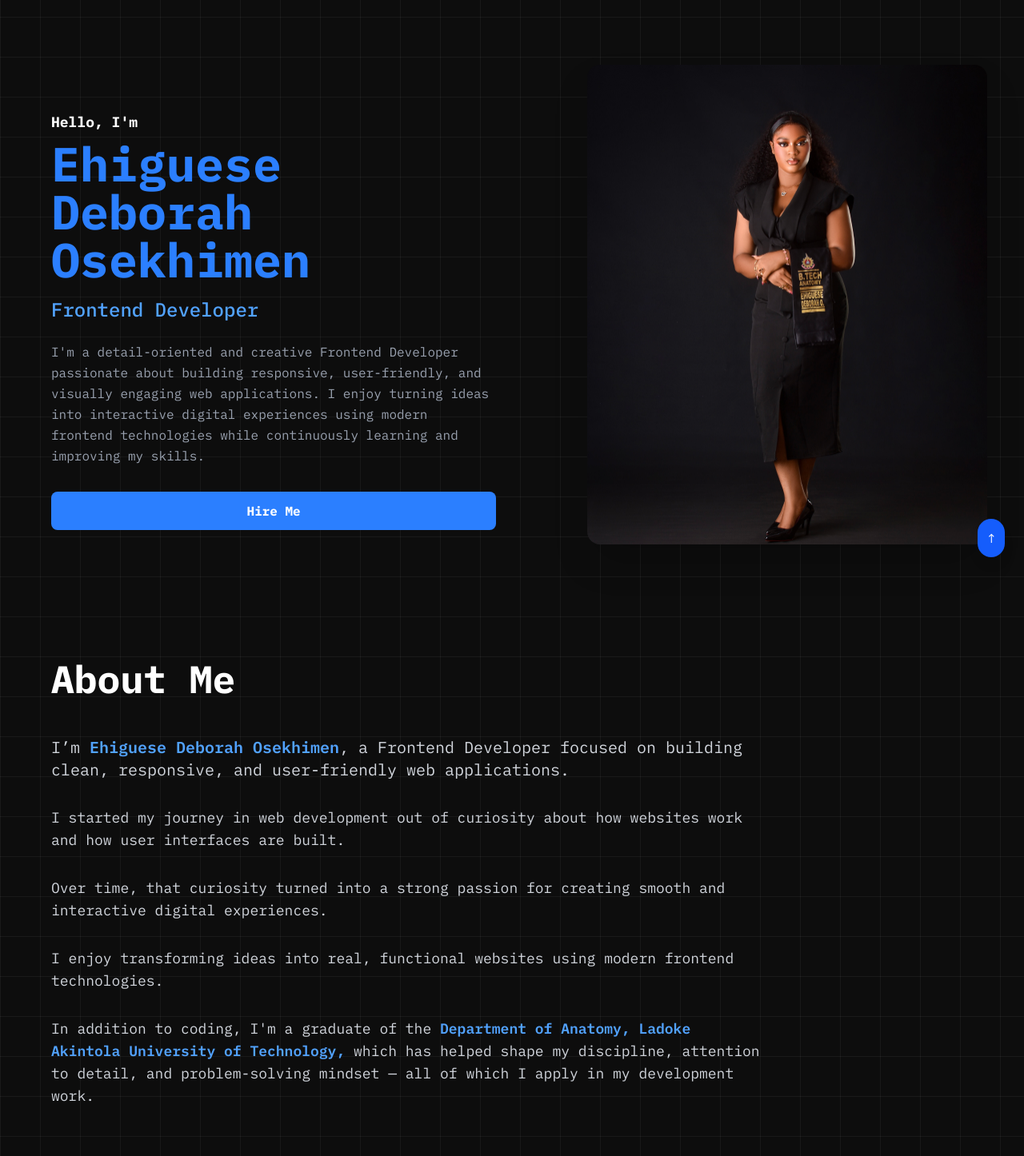
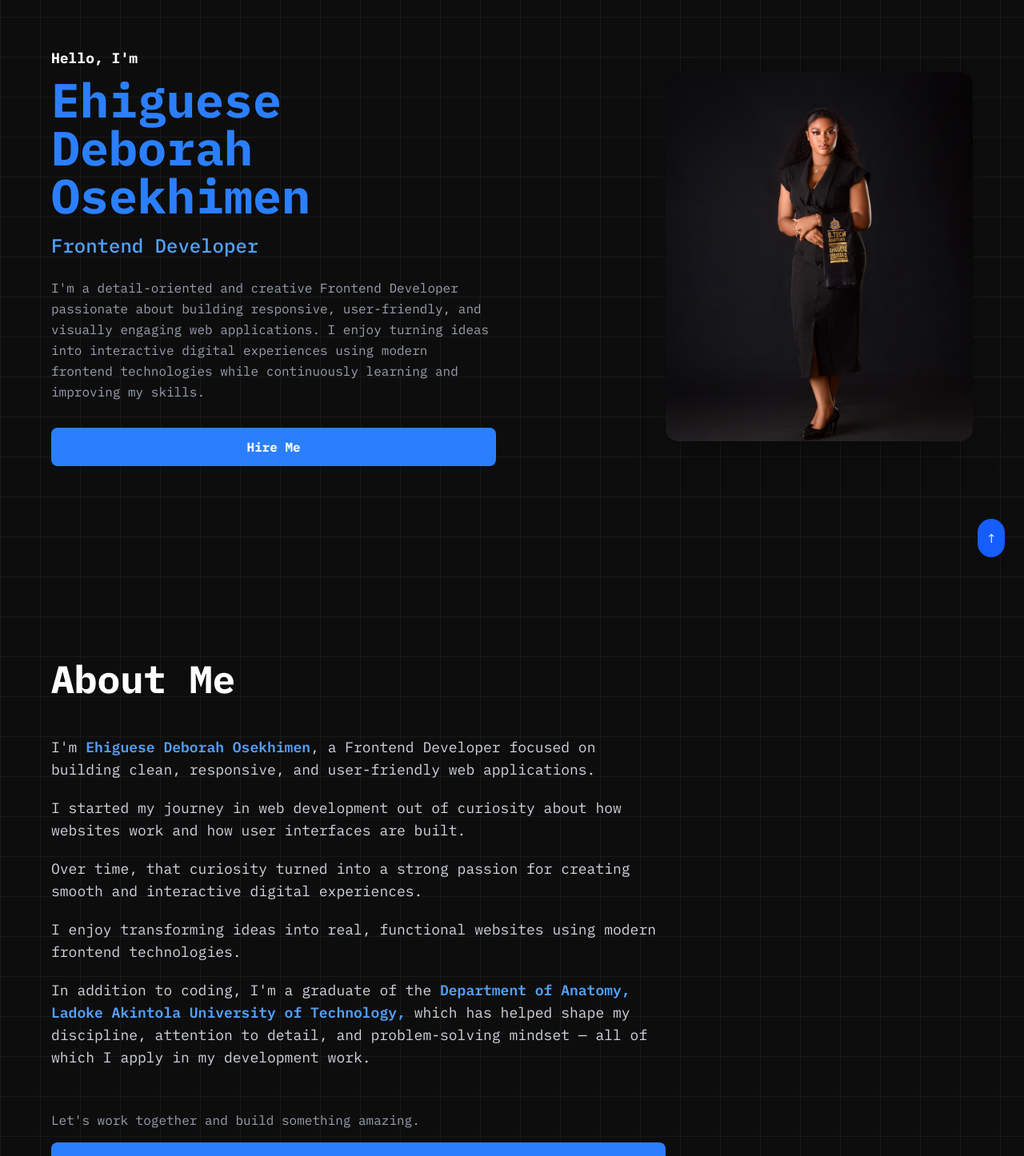
Before and after one commit to Debby-Tech968/Debby-Portfolio, a React (Vite) app: page / in a window 1280 px wide. Shown: the part 79-1525 px from the top of the page at 80% size. Built offline with nearby package versions, Linux system fonts and the light colour scheme.

Commit message:
fix hero image alignment and update herosection, about, navbar

```diff
--- a/src/components/About.jsx
+++ b/src/components/About.jsx
@@ -35,20 +35,20 @@ const About = () => {
       initial="hidden"
       whileInView="show"
       viewport={{ once: true, amount: 0.2 }}
-      className="min-h-screen px-4 sm:px-6 md:px-12 lg:px-16 py-16 text-white"
+      className="min-h-screen px-4 sm:px-8 md:px-12 lg:px-16 py-20 text-white"
     >
       {/* Title */}
       <motion.h1
-        className="text-3xl sm:text-4xl md:text-5xl font-bold mt-10 mb-8 md:mb-12 text-center md:text-left"
+        className="text-3xl sm:text-4xl md:text-5xl font-bold mt-6 mb-8 md:mb-12 text-center md:text-left"
         variants={item}
       >
         About Me
       </motion.h1>
 
-      <div className="max-w-4xl mx-auto md:mx-0 space-y-6 md:space-y-8 text-gray-300 leading-relaxed">
+      <div className="max-w-3xl mx-auto md:mx-0 space-y-5 text-gray-300 leading-relaxed">
         {/* Intro */}
-        <motion.p className="text-base sm:text-lg md:text-xl" variants={item}>
-          I’m{" "}
+        <motion.p className="text-base sm:text-lg" variants={item}>
+          I'm{" "}
           <span className="text-blue-400 font-semibold">
             Ehiguese Deborah Osekhimen
           </span>
@@ -81,18 +81,15 @@ const About = () => {
         </motion.p>
 
         {/* CTA */}
-        <motion.div
-          className="pt-8 md:pt-10 text-center md:text-left"
-          variants={item}
-        >
+        <motion.div className="pt-8 text-center md:text-left" variants={item}>
           <p className="text-gray-400 mb-4 text-sm sm:text-base">
-            Let’s work together and build something amazing.
+            Let's work together and build something amazing.
           </p>
 
           <Link to="contact" smooth={true} duration={500}>
             <Btn
               text="Contact Me"
-              className="bg-blue-500 hover:bg-blue-700 text-white text-center font-bold py-3 px-6 rounded-lg transition duration-300 cursor-pointer"
+              className="bg-blue-500 hover:bg-blue-700 text-white font-bold py-3 px-6 rounded-lg transition duration-300 cursor-pointer"
             />
           </Link>
         </motion.div>
--- a/src/components/Herosection.jsx
+++ b/src/components/Herosection.jsx
@@ -29,35 +29,38 @@ const item = {
 
 const Herosection = () => {
   return (
-    <section className="min-h-screen flex flex-col md:flex-row items-center mt-15 md:mt-0 justify-between px-6 md:px-16 gap-10">
+    <section className="min-h-screen flex flex-col md:flex-row items-center justify-center md:justify-between px-6 md:px-16 py-24 md:py-0 gap-10">
       {/* TEXT */}
       <motion.div
-        className="flex-1 text-center md:text-left mt-10 md:mt-40"
+        className="flex-1 text-center md:text-left"
         variants={container}
         initial="hidden"
         whileInView="show"
         viewport={{ once: true }}
       >
-        <motion.p className="text-lg mb-2 text-white font-bold" variants={item}>
+        <motion.p
+          className="text-base sm:text-lg mb-2 text-white font-bold"
+          variants={item}
+        >
           Hello, I'm
         </motion.p>
 
         <motion.h1
-          className="text-3xl sm:text-4xl md:text-5xl lg:text-6xl font-bold mb-4 text-blue-500"
+          className="text-2xl sm:text-4xl md:text-5xl lg:text-6xl font-bold mb-4 text-blue-500"
           variants={item}
         >
           Ehiguese Deborah Osekhimen
         </motion.h1>
 
         <motion.h2
-          className="text-lg sm:text-xl md:text-2xl font-medium mb-6 text-blue-400"
+          className="text-base sm:text-xl md:text-2xl font-medium mb-6 text-blue-400"
           variants={item}
         >
           Frontend Developer
         </motion.h2>
 
         <motion.p
-          className="max-w-xl mx-auto md:mx-0 mb-8 leading-relaxed text-gray-400"
+          className="max-w-xl mx-auto md:mx-0 mb-8 leading-relaxed text-gray-400 text-sm sm:text-base"
           variants={item}
         >
           I'm a detail-oriented and creative Frontend Developer passionate about
@@ -78,8 +81,9 @@ const Herosection = () => {
       </motion.div>
 
       {/* IMAGE */}
+      {/* IMAGE */}
       <motion.div
-        className="flex-1 flex justify-center w-full mt-20 md:mt-30"
+        className="flex-1 flex justify-center md:justify-end items-center w-full px-6 md:px-0"
         initial={{ opacity: 0, scale: 0.8 }}
         whileInView={{ opacity: 1, scale: 1 }}
         transition={{ duration: 0.8, type: "spring" }}
@@ -88,18 +92,7 @@ const Herosection = () => {
         <img
           src={image}
           alt="Ehiguese Deborah Osekhimen"
-          className="
-            w-full
-            max-w-70
-            sm:max-w-88
-            md:max-w-md
-            lg:max-w-125
-            h-auto
-            ml-23
-            rounded-2xl
-            shadow-2xl
-            object-cover
-          "
+          className="w-full max-w-xs sm:max-w-sm md:w-80 lg:w-96 h-auto rounded-2xl shadow-2xl object-cover"
         />
       </motion.div>
     </section>
--- a/src/components/Navbar.jsx
+++ b/src/components/Navbar.jsx
@@ -17,7 +17,7 @@ const Navbar = () => {
   ];
 
   return (
-    <div className="bg-white flex justify-between items-center px-6 lg:px-15 py-4 fixed top-0 left-0 w-full shadow-md z-50">
+    <div className="bg-white flex justify-between items-center px-6 lg:px-15 py-4 fixed top-0 left-0 w-full shadow-lg z-50">
       {/* Logo */}
       <h1 className="text-2xl font-bold">EHIGUESE</h1>
 
```
